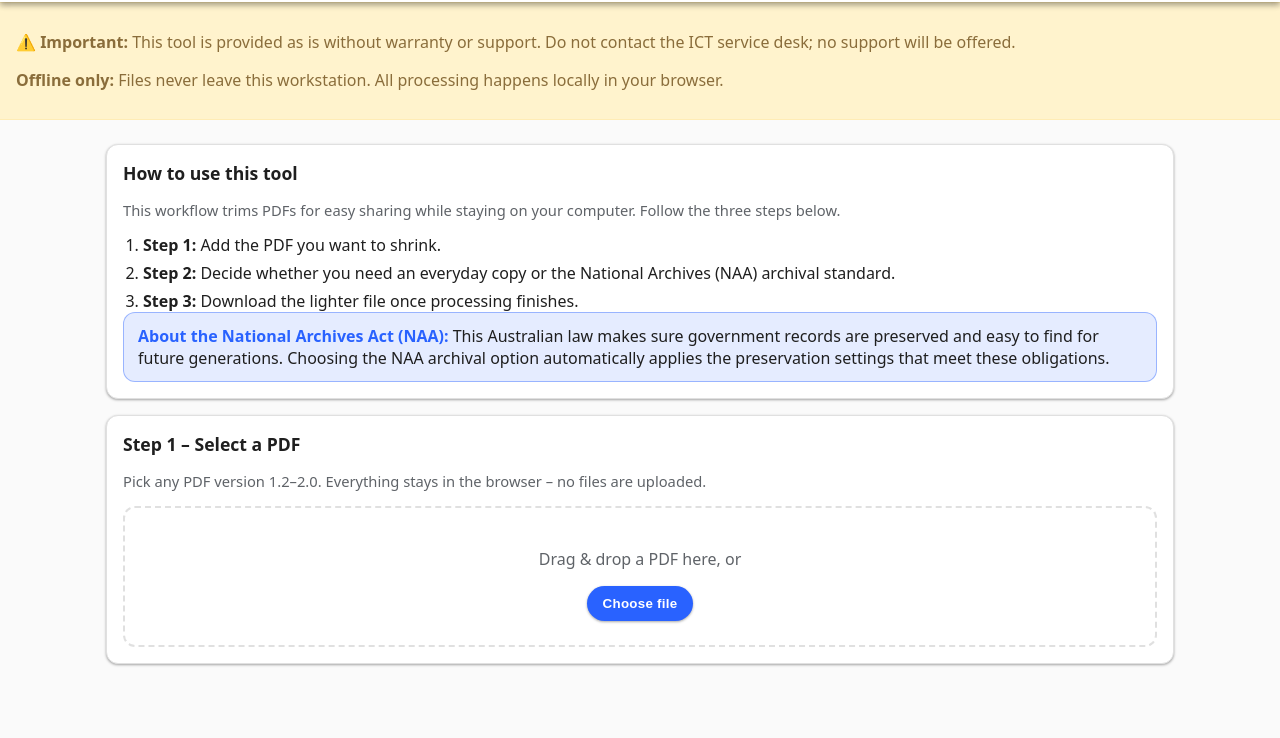
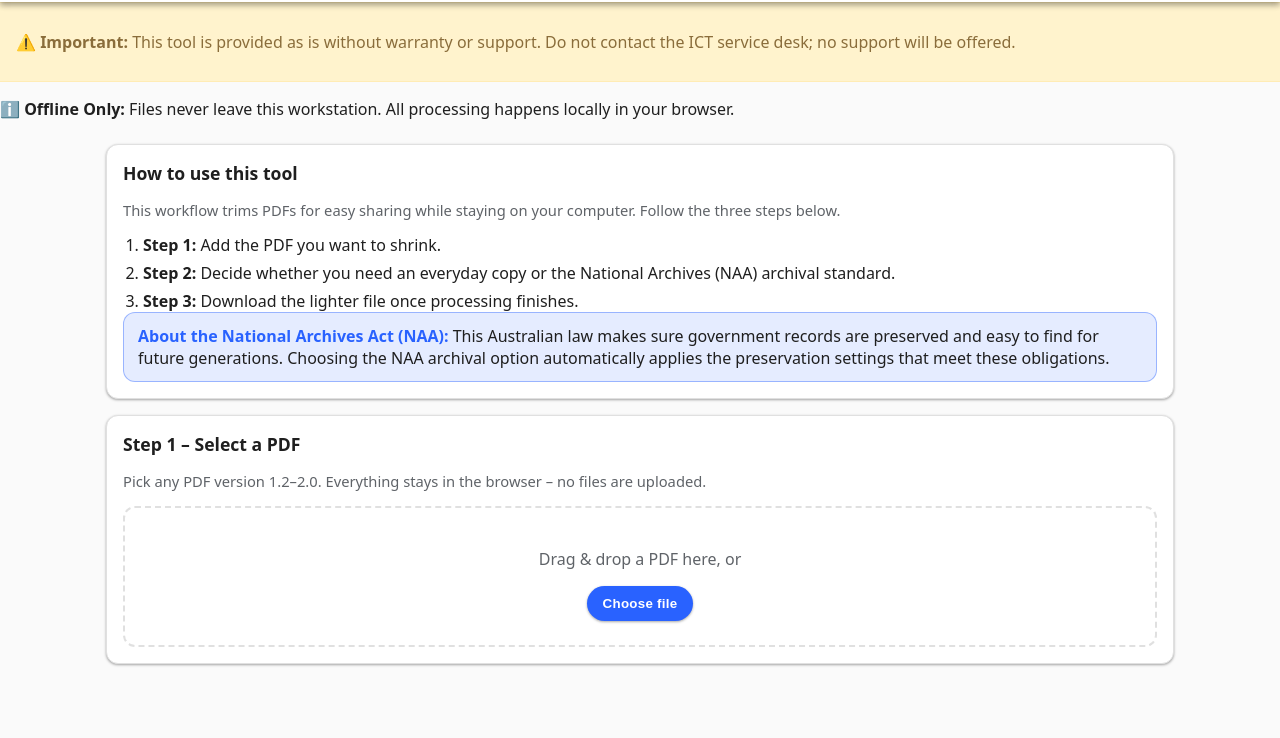
Before and after one commit to J3nk0J1/web-tools, a plain HTML site: page tools/pdf-compressor/index.html in a window 1280 px wide. Shown: the part 62-800 px from the top of the page. Drawn offline with Linux system fonts and the light colour scheme.

Commit message:
Update index.html
Fixed up notes.

```diff
--- a/tools/pdf-compressor/index.html
+++ b/tools/pdf-compressor/index.html
@@ -50,8 +50,11 @@
 
   <aside class="warning" role="note" aria-live="polite">
     <p><strong>⚠️ Important:</strong> This tool is provided as is without warranty or support. Do not contact the ICT service desk; no support will be offered.</p>
-    <p><strong>Offline only:</strong> Files never leave this workstation. All processing happens locally in your browser.</p>
   </aside>
+  <aside class="info" role="note" aria-live="polite">
+    <p><strong>ℹ️ Offline Only:</strong> Files never leave this workstation. All processing happens locally in your browser.</p>
+  </aside>
+
 
   <main class="tool-content" role="main">
     <section class="panel" aria-labelledby="overview-title" id="panel-overview">
```
